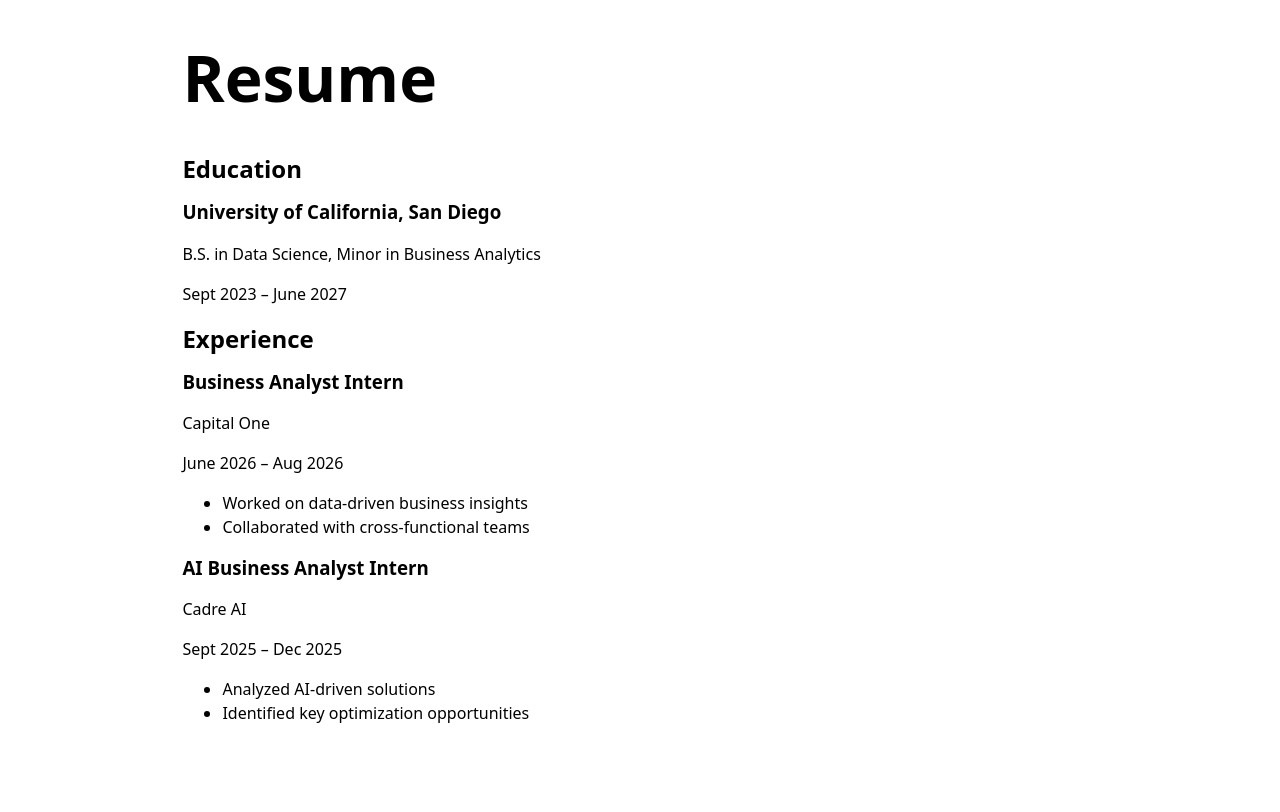
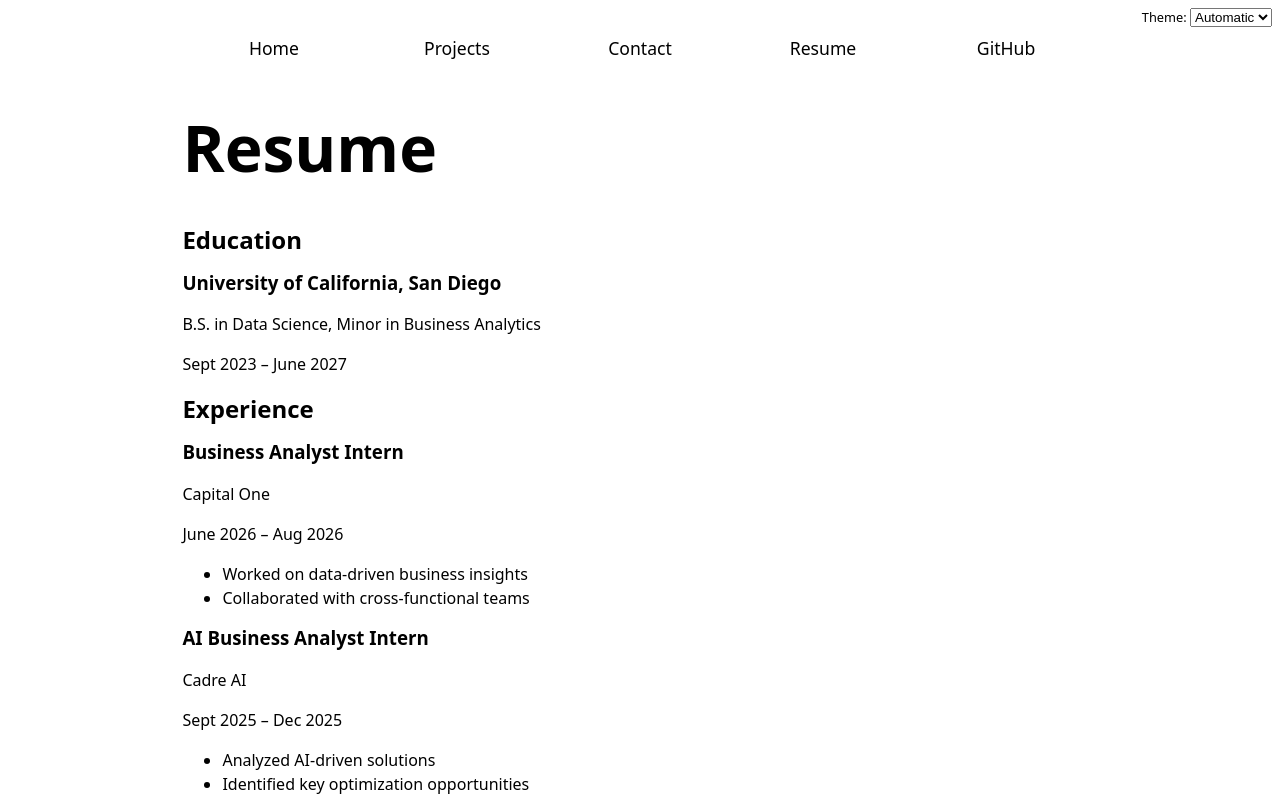
Before and after one commit to dycheng-ai/portfolio, a plain HTML site: page resume/index.html in a window 1280 px wide. Drawn offline with Linux system fonts and the light colour scheme.

Commit message:
added theme and modified header spacing

```diff
--- a/global.js
+++ b/global.js
@@ -29,8 +29,44 @@ let nav = document.createElement('nav');
 document.body.prepend(nav);
 
 for (let p of pages) {
-  let url = p.url;
-  let title = p.title;
-  // next step: create link and add it to nav
-  nav.insertAdjacentHTML('beforeend', `<a href="${url}">${title}</a>`);
+    let url = p.url;
+    let title = p.title;
+    // next step: create link and add it to nav
+    const BASE_PATH = (location.hostname === "localhost" || location.hostname === "127.0.0.1")
+    ? "/"
+    : "/website/";
+    if (!url.startsWith('http')) {
+        url = BASE_PATH + url;
+    }
+    let a = document.createElement('a');
+    a.href = url;
+    a.textContent = title;
+    nav.append(a);
+    a.classList.toggle('current', a.host === location.host && a.pathname === location.pathname);
+    a.toggleAttribute('target', a.host !== location.host);
 }
+
+document.body.insertAdjacentHTML(
+  'afterbegin',
+  `
+  <label class="color-scheme">
+    Theme:
+    <select>
+      <option value="light dark">Automatic</option>
+      <option value="light">Light</option>
+      <option value="dark">Dark</option>
+    </select>
+  </label>`,
+);
+
+let select = document.querySelector('.color-scheme select');
+
+if ('colorScheme' in localStorage) {
+  document.documentElement.style.setProperty('color-scheme', localStorage.colorScheme);
+  select.value = localStorage.colorScheme;
+}
+
+select.addEventListener('change', () => {
+  document.documentElement.style.setProperty('color-scheme', select.value);
+  localStorage.colorScheme = select.value;
+});
--- a/resume/index.html
+++ b/resume/index.html
@@ -54,5 +54,6 @@
             </ul>
         </article>
     </section>
+    <script type="module" src="../global.js"></script>
 </body>
 </html>
--- a/style.css
+++ b/style.css
@@ -4,6 +4,7 @@
 
 html {
   accent-color: var(--color-accent);
+  color-scheme: light dark;
 }
 
 body {
@@ -23,8 +24,10 @@ h1 {
 
 nav {
   display: flex;
+  font-size: 110%;
+  margin-top: 1.5em;
   margin-bottom: 1em;
-  border-bottom: 1px solid oklch(80% 3% 200);
+  border-bottom-color: oklch(50% 10% 200 / 40%);
 }
 
 nav ul {
@@ -53,7 +56,7 @@ nav a.current {
 nav a:hover {
   border-bottom: 0.4em solid var(--color-accent);
   padding-bottom: 0.1em;
-  background-color: oklch(from var(--color-accent) 95% 5% h);
+  background-color: color-mix(in oklch, var(--color-accent), canvas 30%);;
 }
 
 input,
@@ -102,3 +105,10 @@ form button {
 .projects h2 {
   margin: 0;
 }
+
+.color-scheme {
+  position: absolute;
+  top: 0.5rem;
+  right: 0.5rem;
+  font: 80%/1.5 system-ui;
+}
```
Also changed, not shown: contact/index.html (+1 -0 lines), projects/index.html (+1 -0 lines).
